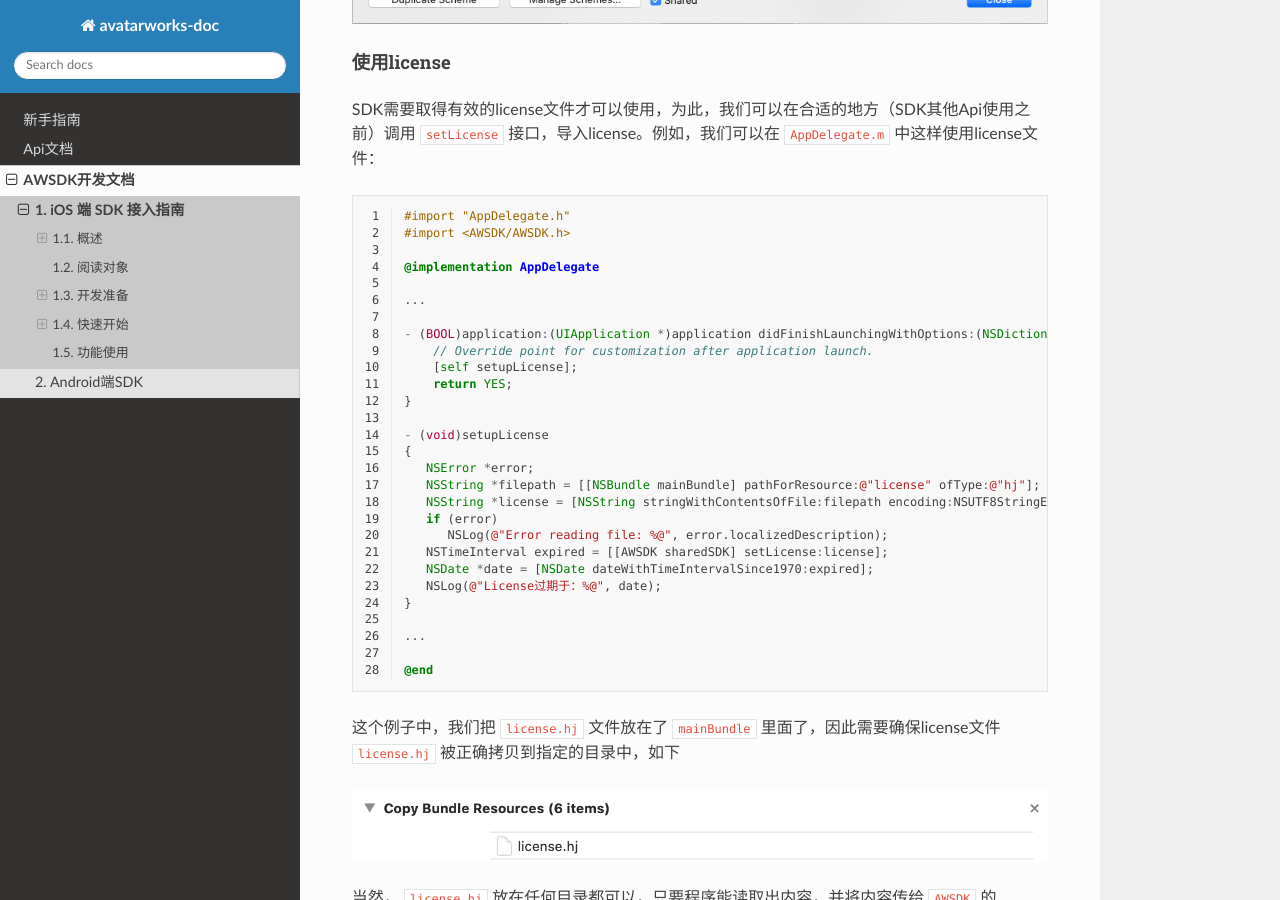
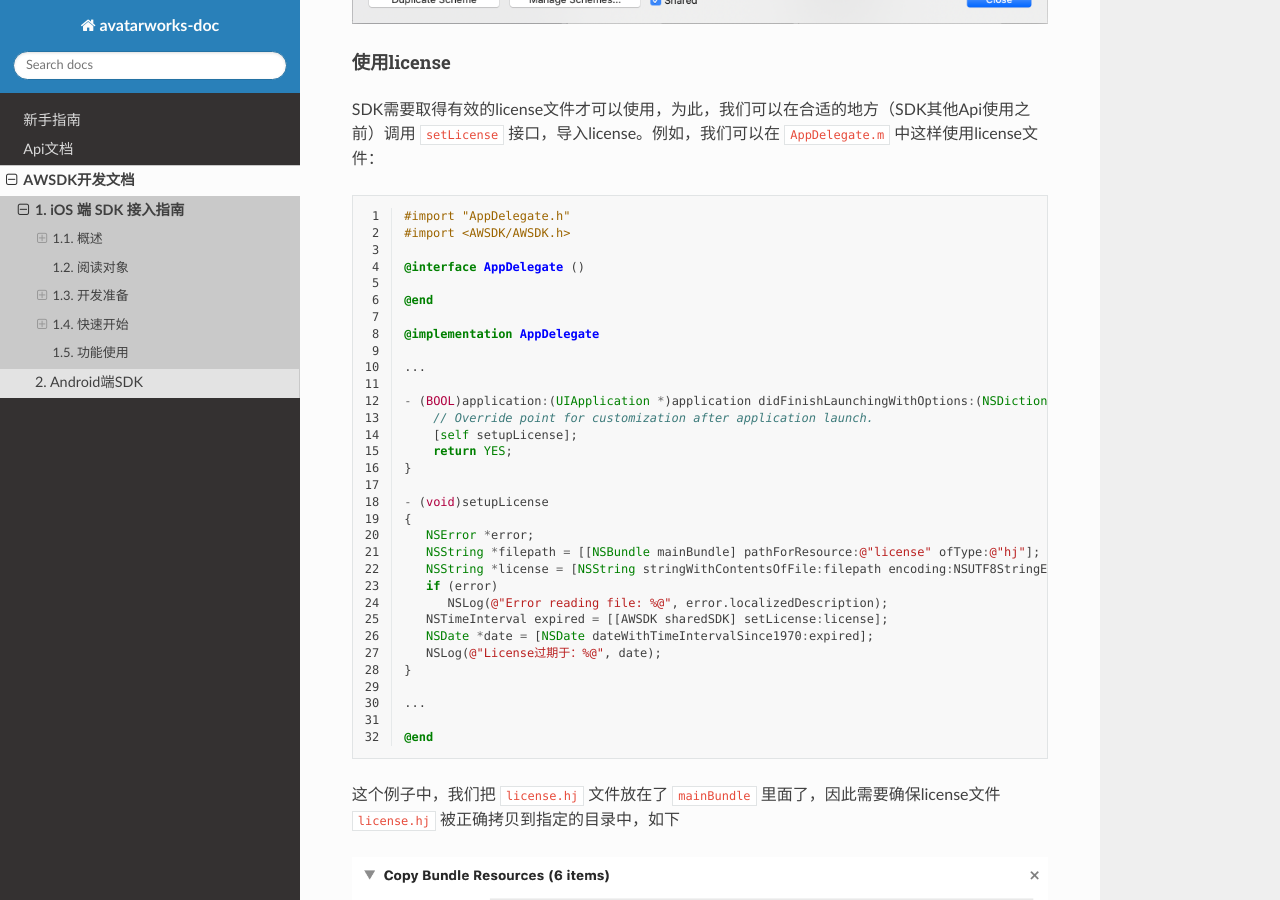
Before and after one commit to avatarworks/doc, a Sphinx documentation site: the page built from source/awsdk/ios.rst, in a window 1280 px wide and 900 px high, scrolled down 1887 px. Built offline with Sphinx 7.4.7 and the Read the Docs theme 2.0.0, drawn with Linux system fonts in a browser that asks for light colours.

Commit message:
Update ios.rst

```diff
--- a/source/awsdk/ios.rst
+++ b/source/awsdk/ios.rst
@@ -57,6 +57,10 @@ SDK需要取得有效的license文件才可以使用，为此，我们可以在
 
    #import "AppDelegate.h"
    #import <AWSDK/AWSDK.h>
+
+   @interface AppDelegate ()
+
+   @end
 
    @implementation AppDelegate
 
```
